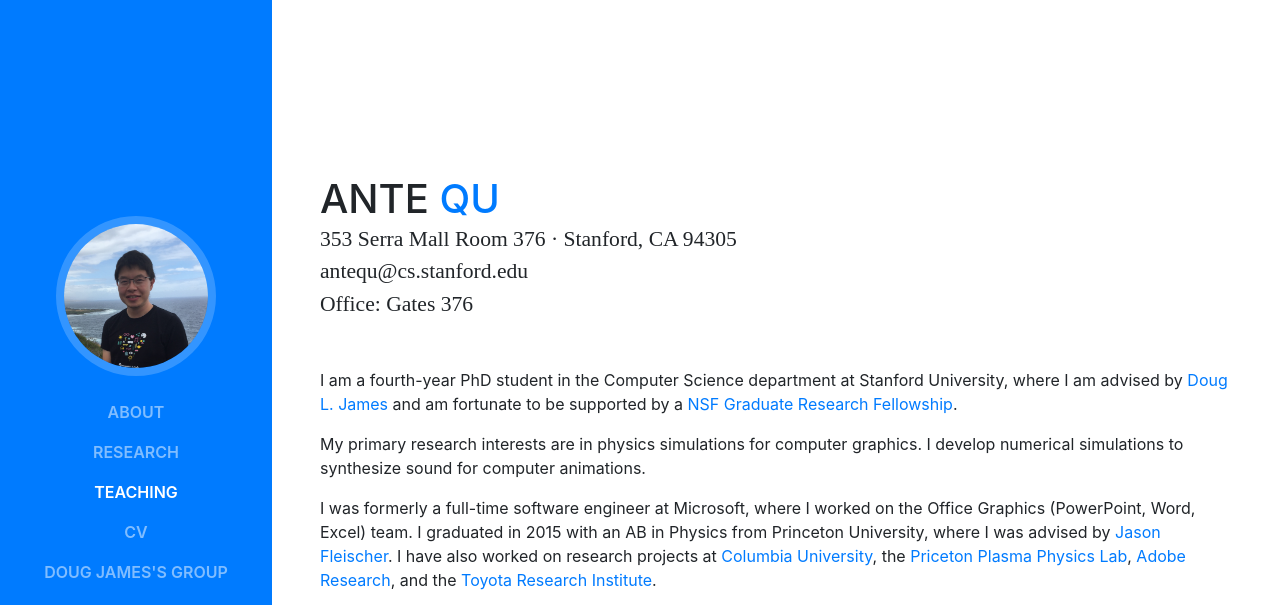
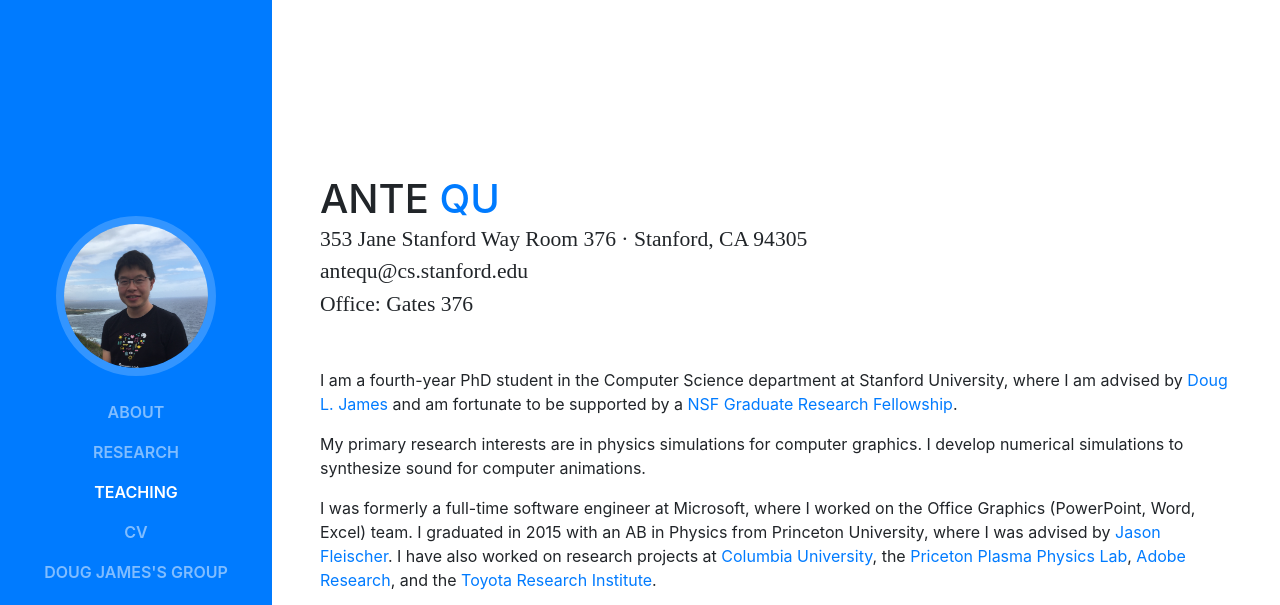
Before and after one commit to antequ/antequ.github.io, a website with bundled scripts: page index.html in a window 1280 px wide. Shown: the top 605 px of the page. Built offline with nearby package versions, Linux system fonts and the light colour scheme; a web font is replaced by a local one.

Commit message:
changed departmental address

```diff
--- a/index.html
+++ b/index.html
@@ -76,7 +76,7 @@
           <h1 class="mb-0">Ante
             <span class="text-primary">Qu</span>
           </h1>
-          <div class="subheading mb-5">353 Serra Mall Room 376 · Stanford, CA 94305
+          <div class="subheading mb-5">353 Jane Stanford Way Room 376 · Stanford, CA 94305
           <br>
             <a id="emailhere"></a>
             <br>
```
